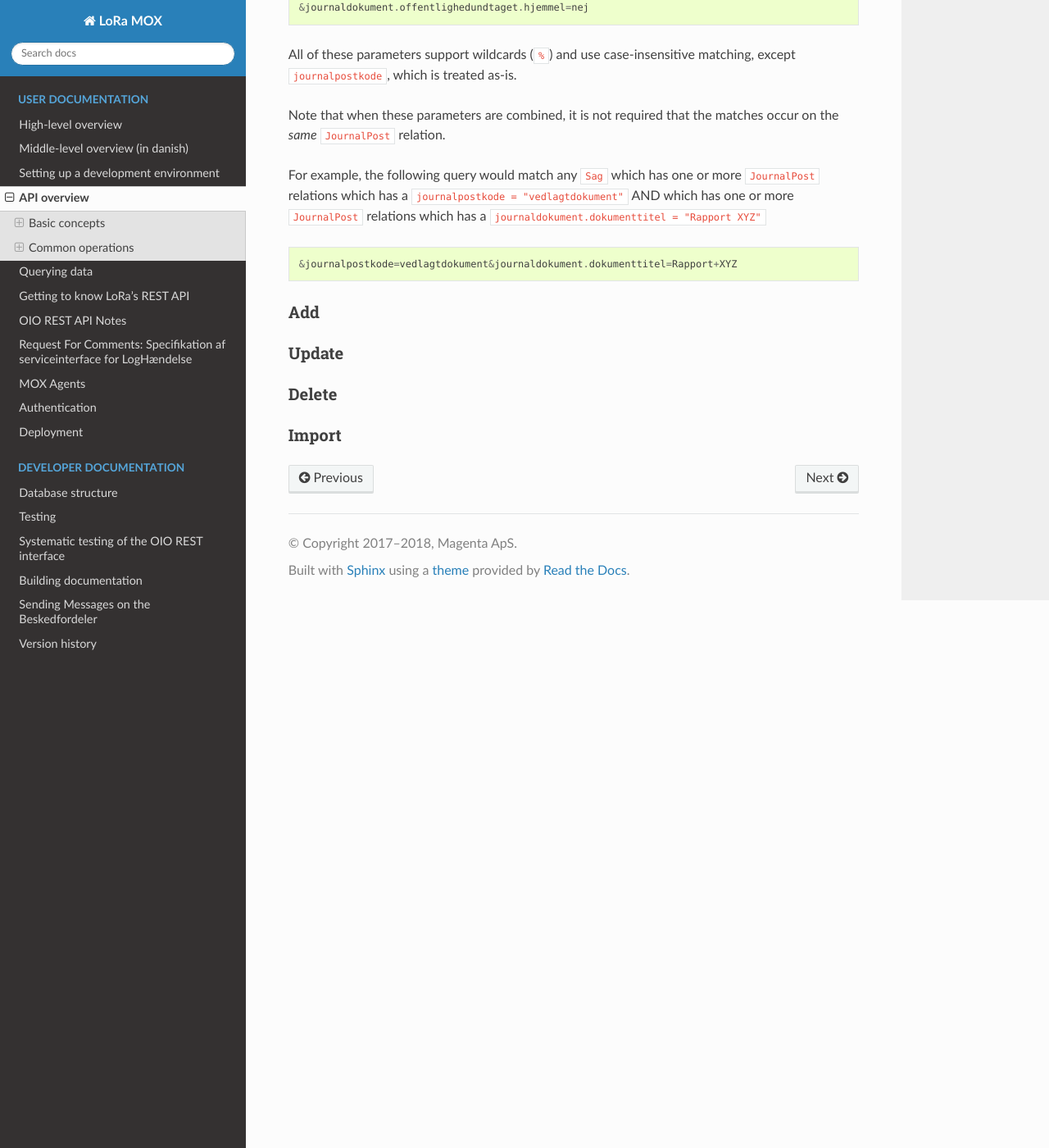
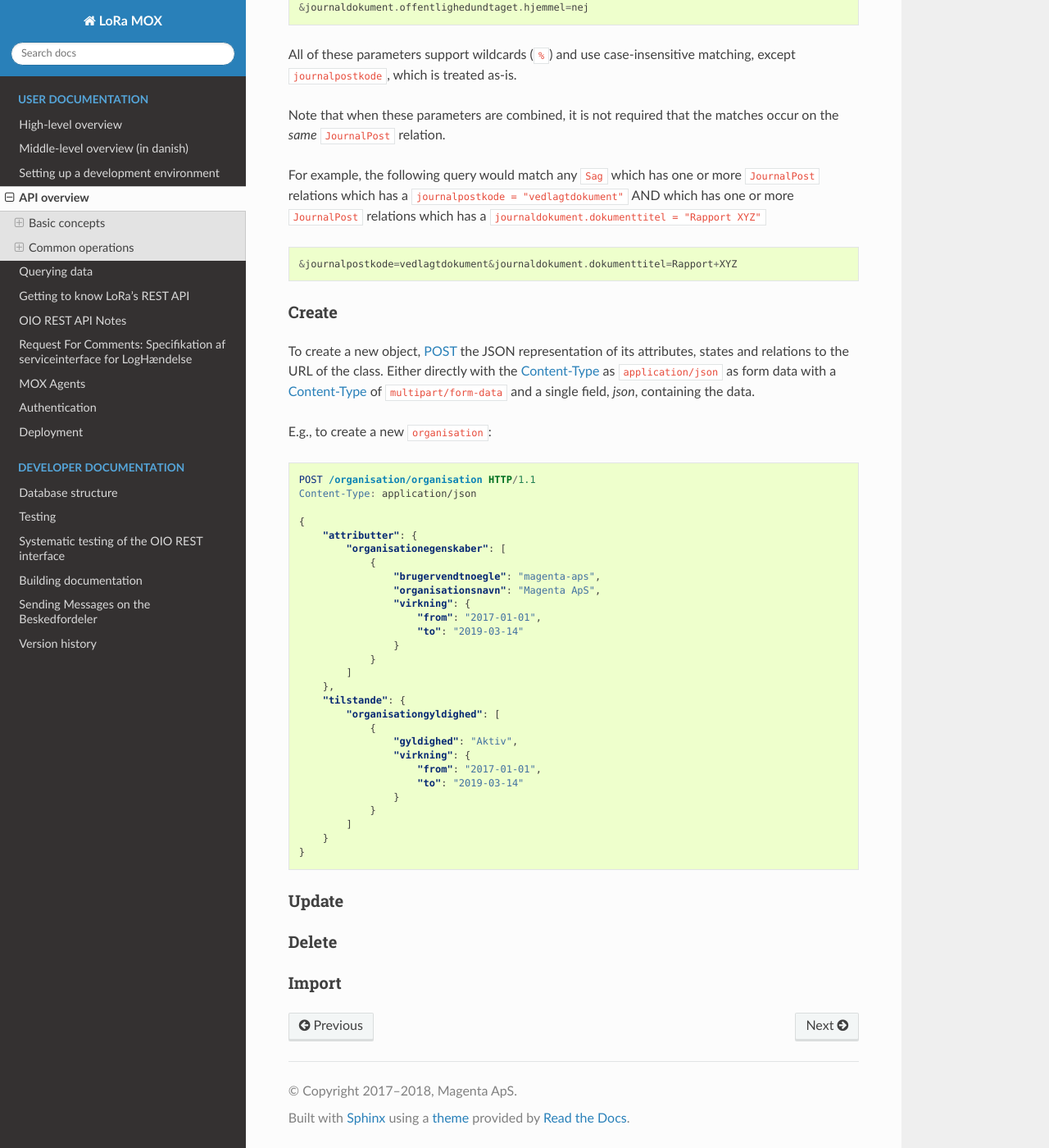
Before and after one commit to magenta-aps/mox, a Sphinx documentation site: the page built from doc/user/api-overview.rst, in a window 1280 px wide and 1400 px high, scrolled down 7388 px. Shown: the whole window at 82% size. Built offline with Sphinx 7.4.7 and the Read the Docs theme 2.0.0, drawn with Linux system fonts in a browser that asks for light colours.

```diff
--- a/doc/user/api-overview.rst
+++ b/doc/user/api-overview.rst
@@ -416,10 +416,49 @@ AND which has one or more ``JournalPost`` relations which has a
   &journalpostkode=vedlagtdokument&journaldokument.dokumenttitel=Rapport+XYZ
 
 
-.. _AddOperation:
+.. _CreateOperation:
 
-Add
----
+Create
+------
+
+To create a new object, :http:method:`POST` the JSON representation of its
+attributes, states and relations to the URL of the class. Either directly with
+the :http:header:`Content-Type` as ``application/json`` as form data with a
+:http:header:`Content-Type` of ``multipart/form-data`` and a single field,
+`json`, containing the data.
+
+E.g., to create a new ``organisation``:
+
+.. code-block:: http
+
+    POST /organisation/organisation HTTP/1.1
+    Content-Type: application/json
+
+    {
+        "attributter": {
+            "organisationegenskaber": [
+                {
+                    "brugervendtnoegle": "magenta-aps",
+                    "organisationsnavn": "Magenta ApS",
+                    "virkning": {
+                        "from": "2017-01-01",
+                        "to": "2019-03-14"
+                    }
+                }
+            ]
+        },
+        "tilstande": {
+            "organisationgyldighed": [
+                {
+                    "gyldighed": "Aktiv",
+                    "virkning": {
+                        "from": "2017-01-01",
+                        "to": "2019-03-14"
+                    }
+                }
+            ]
+        }
+    }
 
 
 .. _UpdateOperation:
```
Also changed, not shown: doc/user/querying-data.rst (+0 -15 lines).
